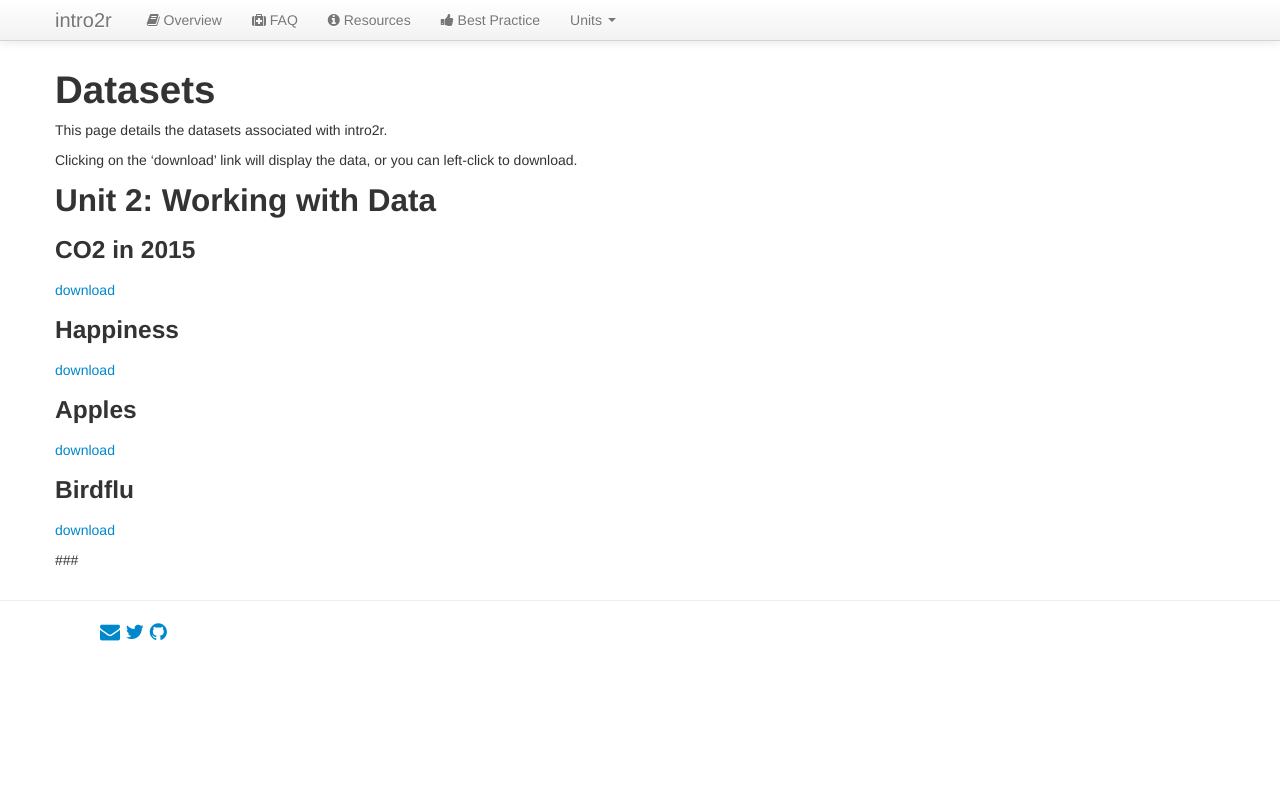
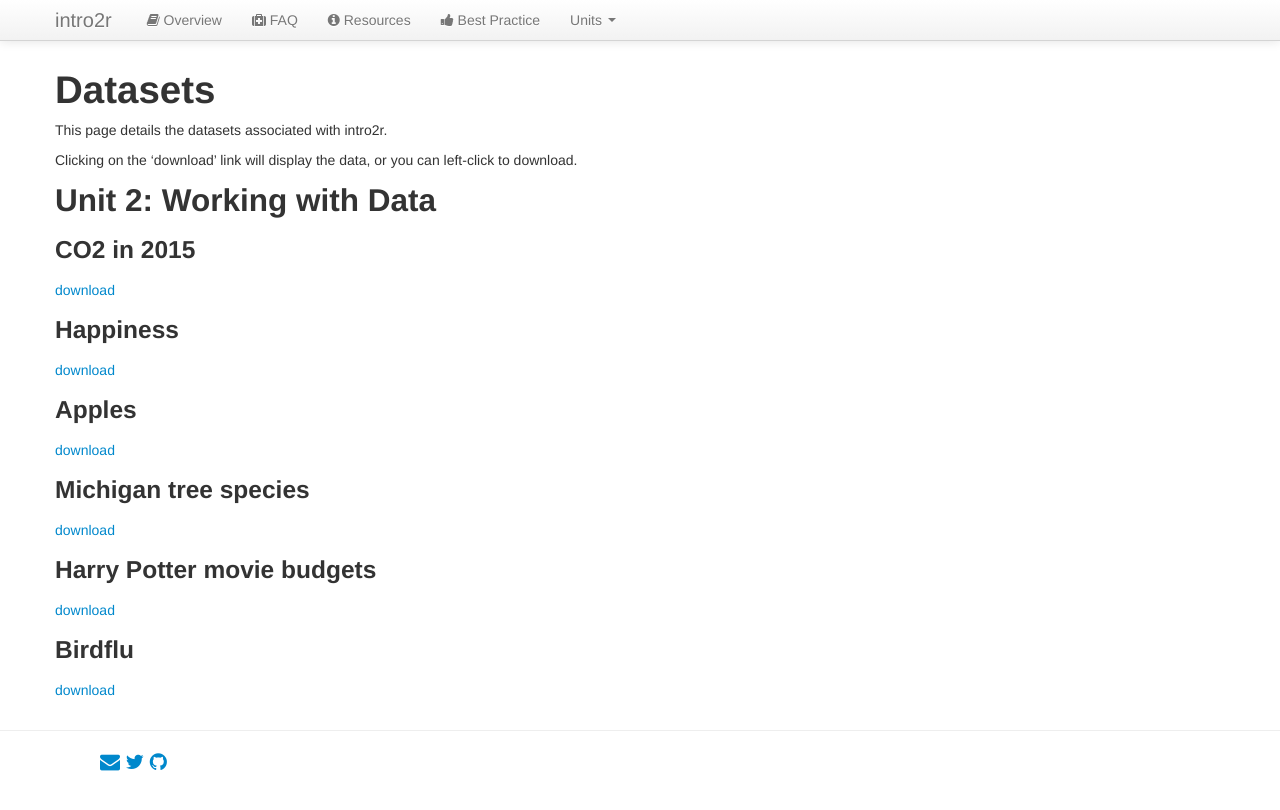
Before and after one commit to intro2r/intro2r, a Jekyll site: the page built from data/index.md, in a window 1280 px wide. Shown: the top 810 px of the page. Built offline with Jekyll 4.4.1, drawn with Linux system fonts in a browser that asks for light colours.

Commit message:
Update index.md

```diff
--- a/data/index.md
+++ b/data/index.md
@@ -24,10 +24,15 @@ Clicking on the 'download' link will display the data, or you can left-click to
 
 [download](../data/apples.txt)
 
+### Michigan tree species
+
+[download](../data/treespecies_dirtydata.txt)
+
+### Harry Potter movie budgets
+
+[download](harry-potter-movies.txt)
 
 
 ### Birdflu
 
 [download](../data/birdflu.xls)
-
-###
```
